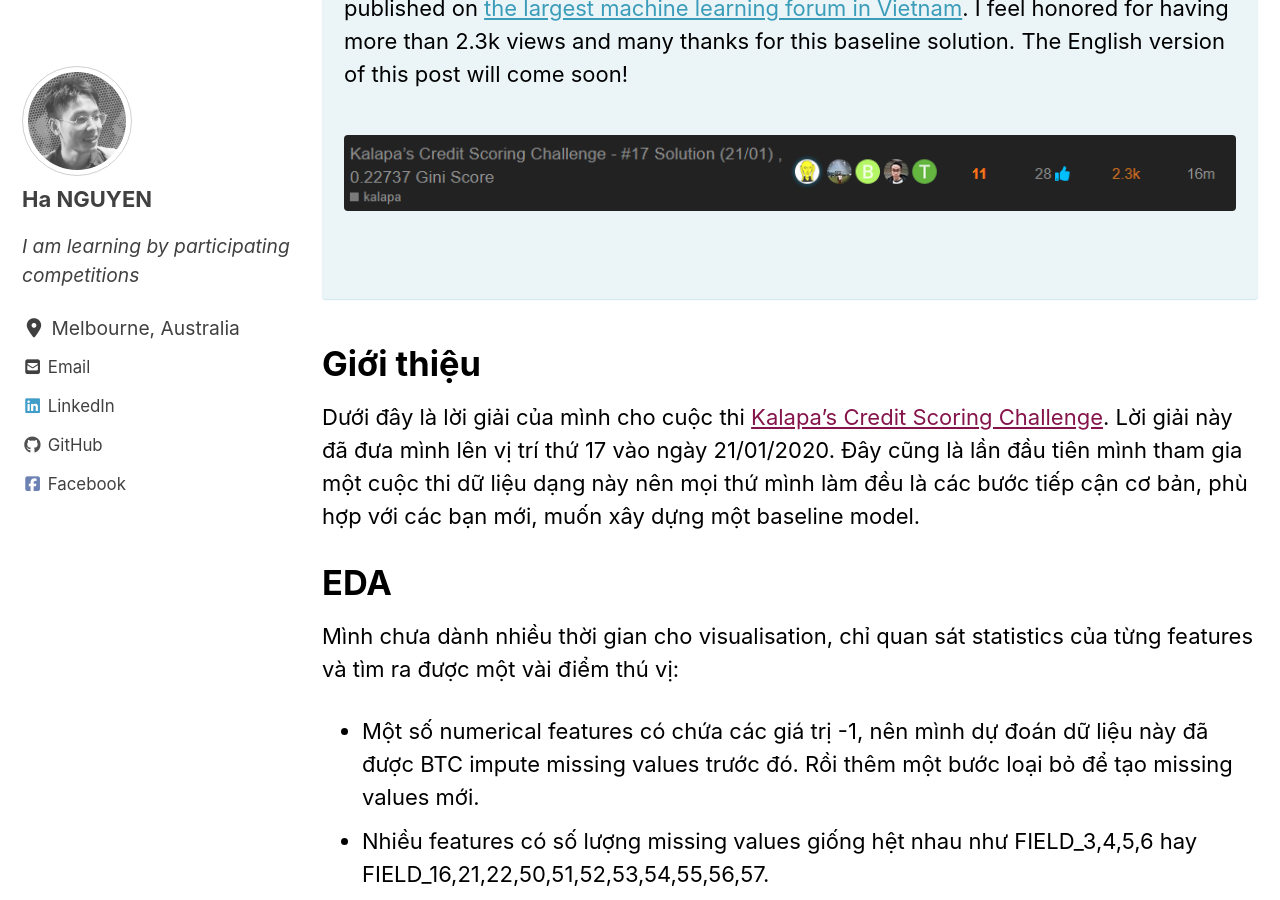
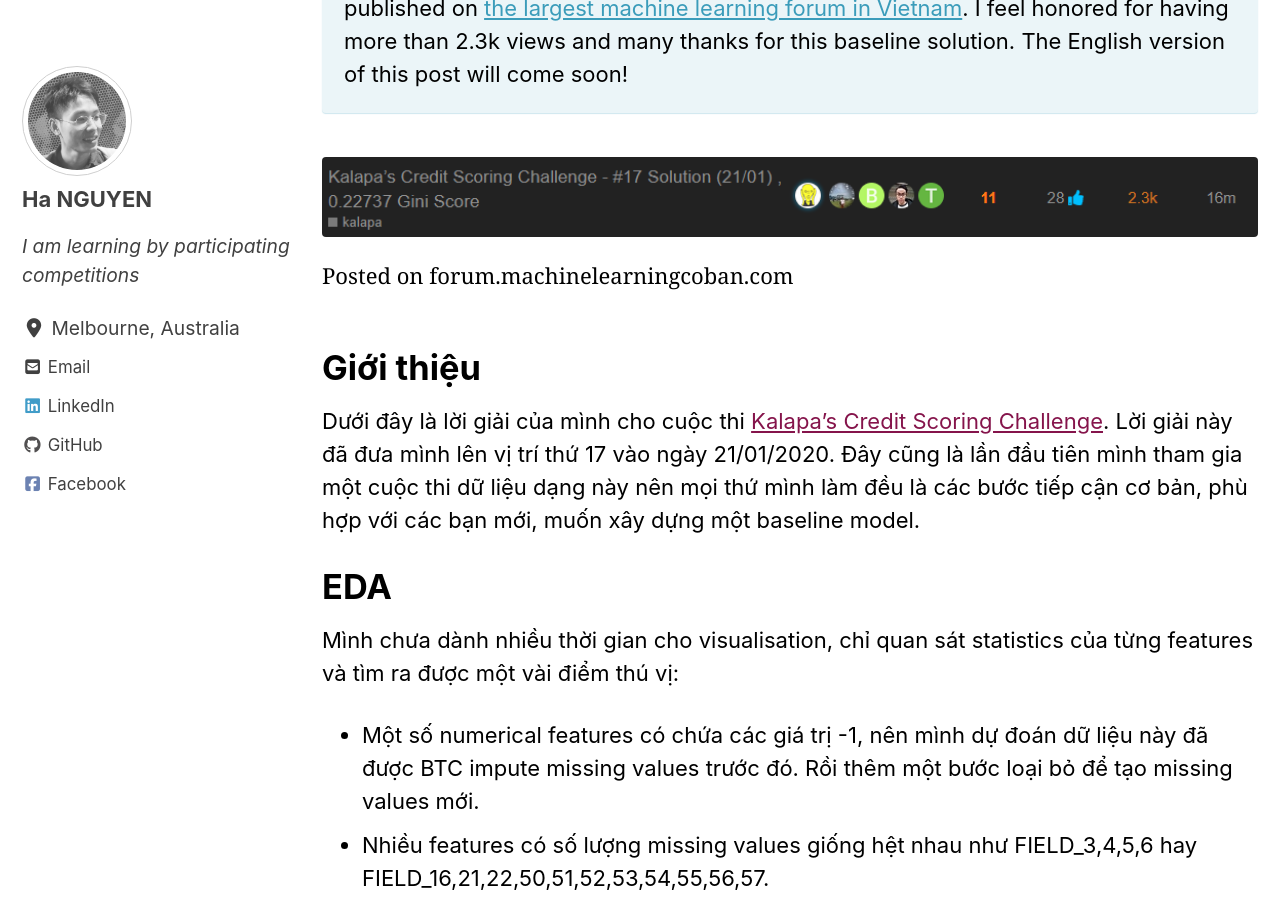
Before and after one commit to datasciblog/datasciblog.github.io, a Jekyll site: the page built from _posts/2020-01-21-kalapa-credit-scoring-solution-17.md, in a window 1280 px wide and 900 px high, scrolled down 388 px. Built offline with Jekyll 4.4.1, drawn with Linux system fonts in a browser that asks for light colours; cached includes are drawn as plain includes; nearby versions of some CDN libraries.

Commit message:
Update caption

```diff
--- a/_posts/2020-01-21-kalapa-credit-scoring-solution-17.md
+++ b/_posts/2020-01-21-kalapa-credit-scoring-solution-17.md
@@ -24,12 +24,12 @@ The post was originally written in Vietnamese and published on <a href="https://
 
 The English version of this post will come soon!
 
+</div>
+
 <figure>
 	<img src="https://github.com/datasciblog/datasciblog.github.io/blob/master/_posts/images/2020-01-21-kalapa-credit-scoring-solution-17/0.png?raw=true">
+  <figcaption>Posted on forum.machinelearningcoban.com</figcaption>
 </figure>
-
-</div>
-
 
 # Giới thiệu
 Dưới đây là lời giải của mình cho cuộc thi [Kalapa's Credit Scoring Challenge](https://challenge.kalapa.vn/regulations.html). Lời giải này đã đưa mình lên vị trí thứ 17 vào ngày 21/01/2020. Đây cũng là lần đầu tiên mình tham gia một cuộc thi dữ liệu dạng này nên mọi thứ mình làm đều là các bước tiếp cận cơ bản, phù hợp với các bạn mới, muốn xây dựng một baseline model.
```
Also changed, not shown: _posts/2020-02-10-kalapa-credit-scoring-solution-13.md (+1 -0 lines).
